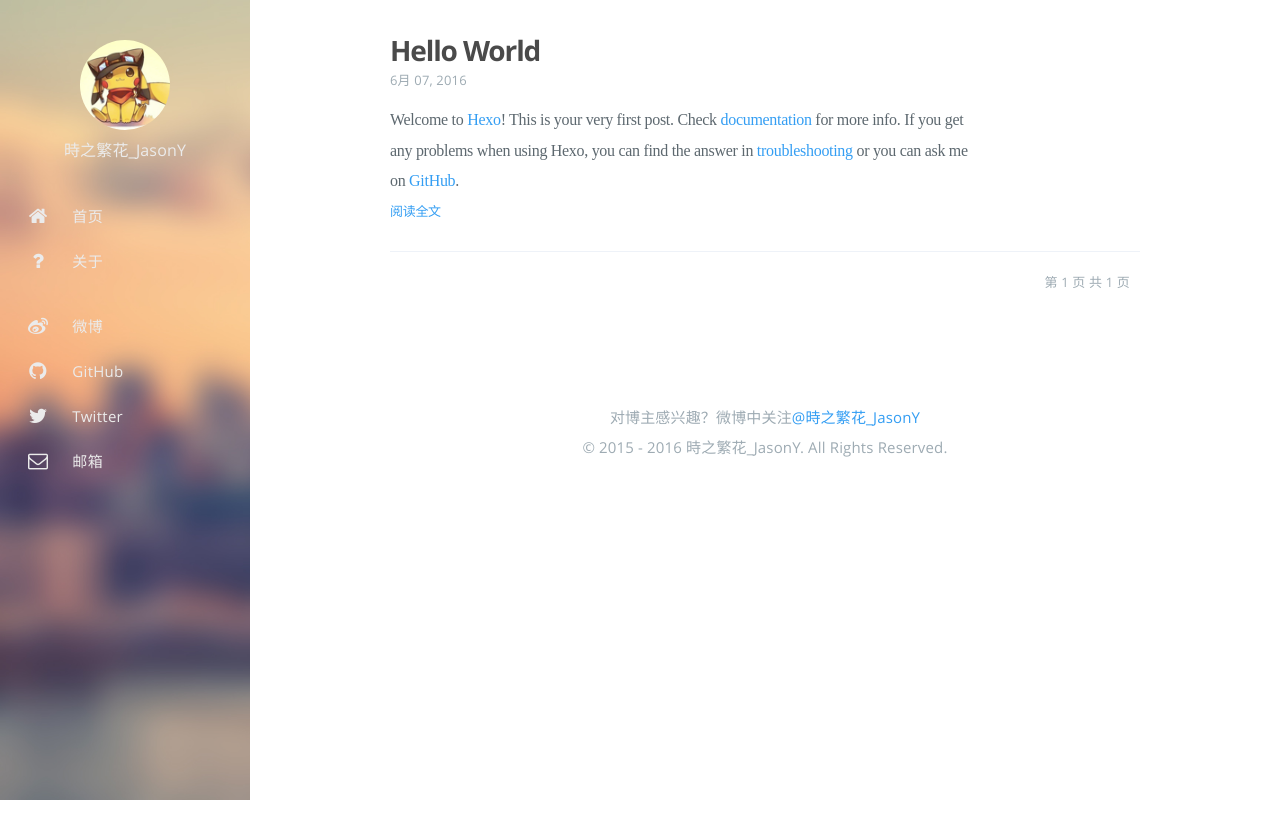
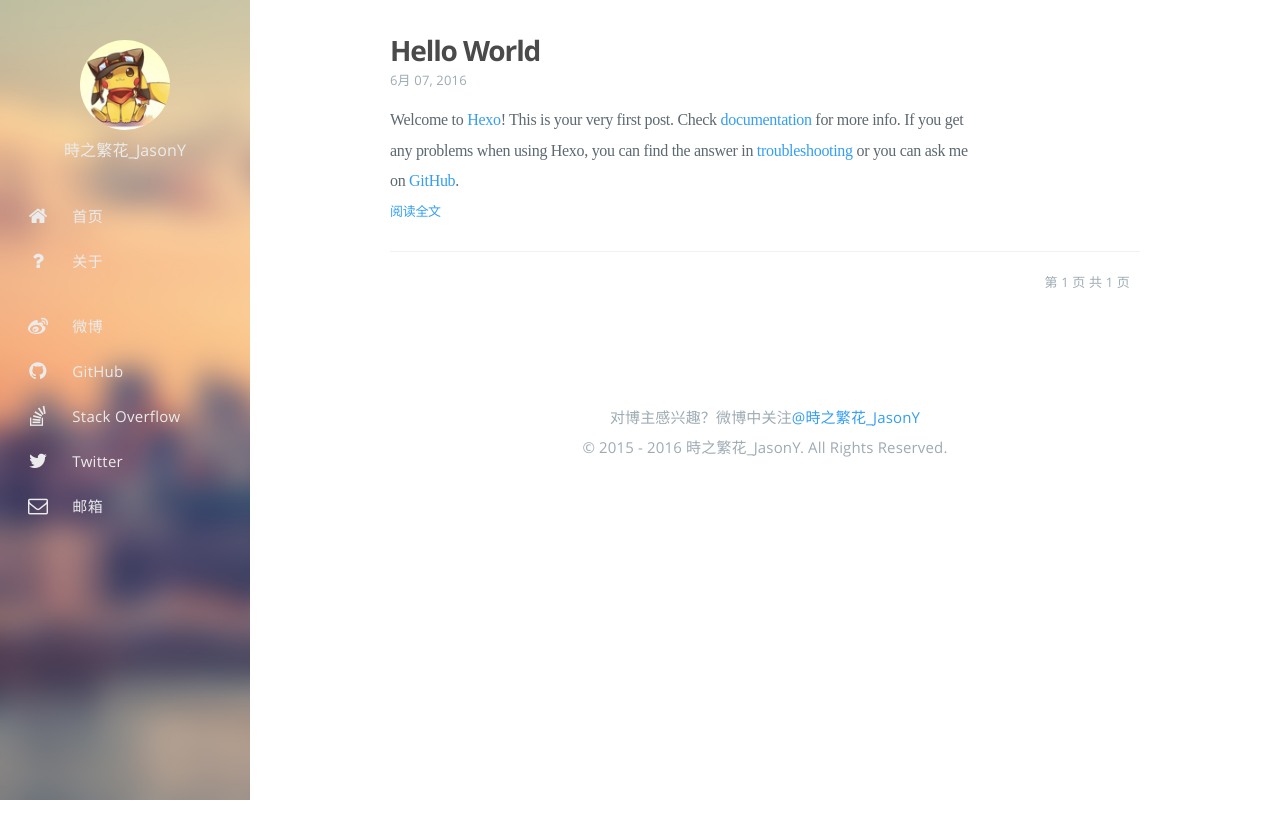
Before and after one commit to iJasonY/iJasonY.github.io, a plain HTML site: page index.html in a window 1280 px wide. Drawn offline with Linux system fonts and the light colour scheme; a web font is replaced by a local one.

Commit message:
Site updated: 2016-07-01 00:11:41

```diff
--- a/index.html
+++ b/index.html
@@ -144,6 +144,15 @@
 
             <li class="sidebar-button">
 
+                    <a  class="sidebar-button-link " href="http://stackoverflow.com/users/6526345" target="_blank">
+
+                    <i class="sidebar-button-icon fa fa-lg fa-stack-overflow"></i>
+                    <span class="sidebar-button-desc">Stack Overflow</span>
+                </a>
+        </li>
+
+            <li class="sidebar-button">
+
                     <a  class="sidebar-button-link " href="https://twitter.com/_JasonFish_" target="_blank">
 
                     <i class="sidebar-button-icon fa fa-lg fa-twitter"></i>
```
Also changed, not shown: 2016/06/07/hello-world/index.html (+9 -0 lines), archives/2016/06/index.html (+9 -0 lines), archives/2016/index.html (+9 -0 lines), archives/index.html (+9 -0 lines).
